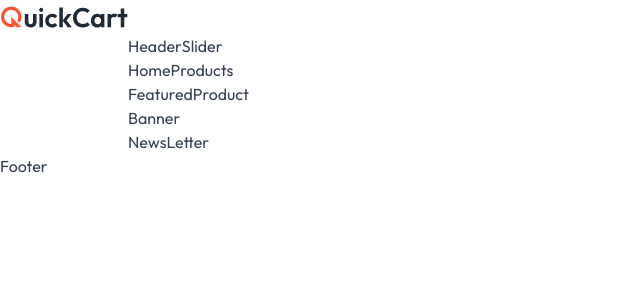
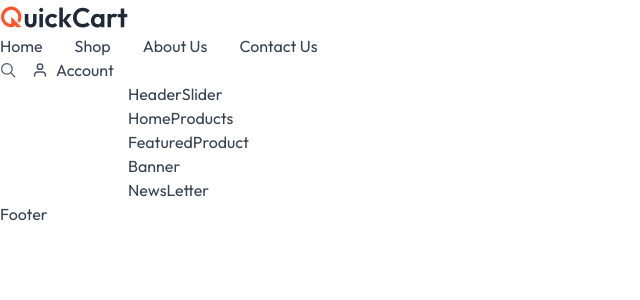
Before and after one commit to mheyrie/fastcart, a Next.js app: page / in a window 1280 px wide. Shown: the top 300 px of the page, without its empty margins (0-640 px from the left). Built offline with nearby package versions, Linux system fonts and the light colour scheme.

Commit message:
updating navbar

```diff
--- a/components/seller/Navbar.jsx
+++ b/components/seller/Navbar.jsx
@@ -2,6 +2,7 @@
 import { assets } from "@/assets/assets";
 import { useAppContext } from "@/context/AppContext";
 import Image from "next/image";
+import Link from "next/link";
 
 function Navbar() {
   const { isSeller, router } = useAppContext();
@@ -11,7 +12,47 @@ function Navbar() {
         src={assets.logo}
         alt="Logo"
         className="cursor-pointer w-28 md:w-32"
+        onClick={() => router.push("/")}
       />
+      <div className="flex items-center gap-4 lg:gap-8 max-md:hidden">
+        <Link href="/" className="hover:text-gray-900 transition">
+          Home
+        </Link>
+        <Link href="/all-products" className="hover:text-gray-900 transition">
+          Shop
+        </Link>
+        <Link href="/" className="hover:text-gray-900 transition">
+          About Us
+        </Link>
+        <Link href="/" className="hover:text-gray-900 transition">
+          Contact Us
+        </Link>
+
+        {isSeller && (
+          <button className="text-xs border px-4 py-1.5 rounded-full">
+            Seller Dashboard
+          </button>
+        )}
+      </div>
+      <ul className="hidden md:flex items-center gap-4">
+        <Image className="w-4 h-4" src={assets.search_icon} alt="search icon" />
+        <button className="flex items-center gap-2 hover:text-gray-900 transition">
+          <Image src={assets.user_icon} alt="user icon" /> Account
+        </button>
+      </ul>
+      <div className="flex items-center md:hidden gap-3">
+        {isSeller && (
+          <button
+            onClick={() => router.push("/seller")}
+            className="text-xs border px-4 py-1.5 rounded-full"
+          >
+            Seller Dashboard
+          </button>
+        )}
+        <button className="flex items-center gap-2 hover:text-gray-900 transition">
+          <Image src={assets.user_icon} alt="user icon" /> Account
+        </button>
+      </div>
     </nav>
   );
 }
```
